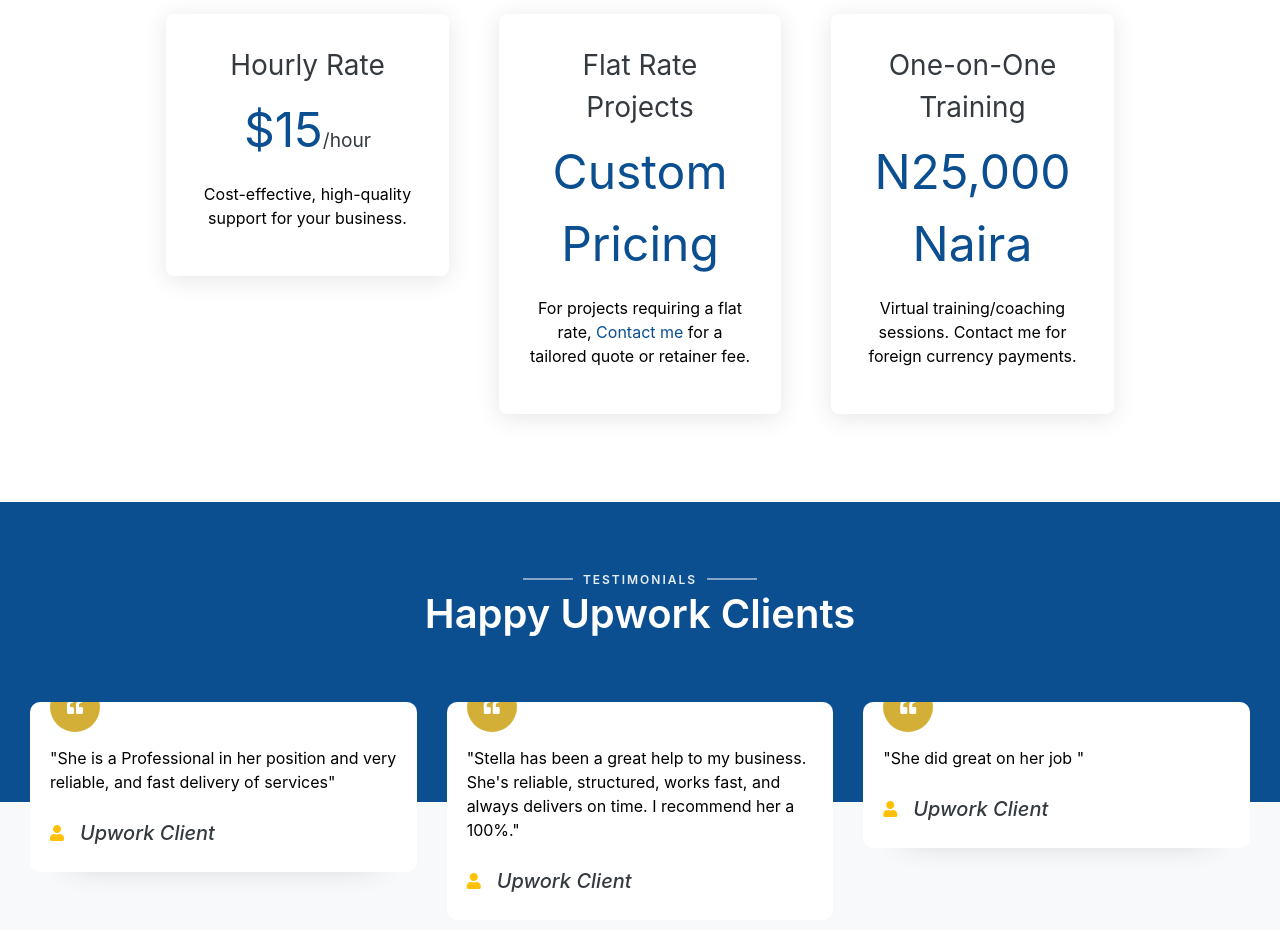
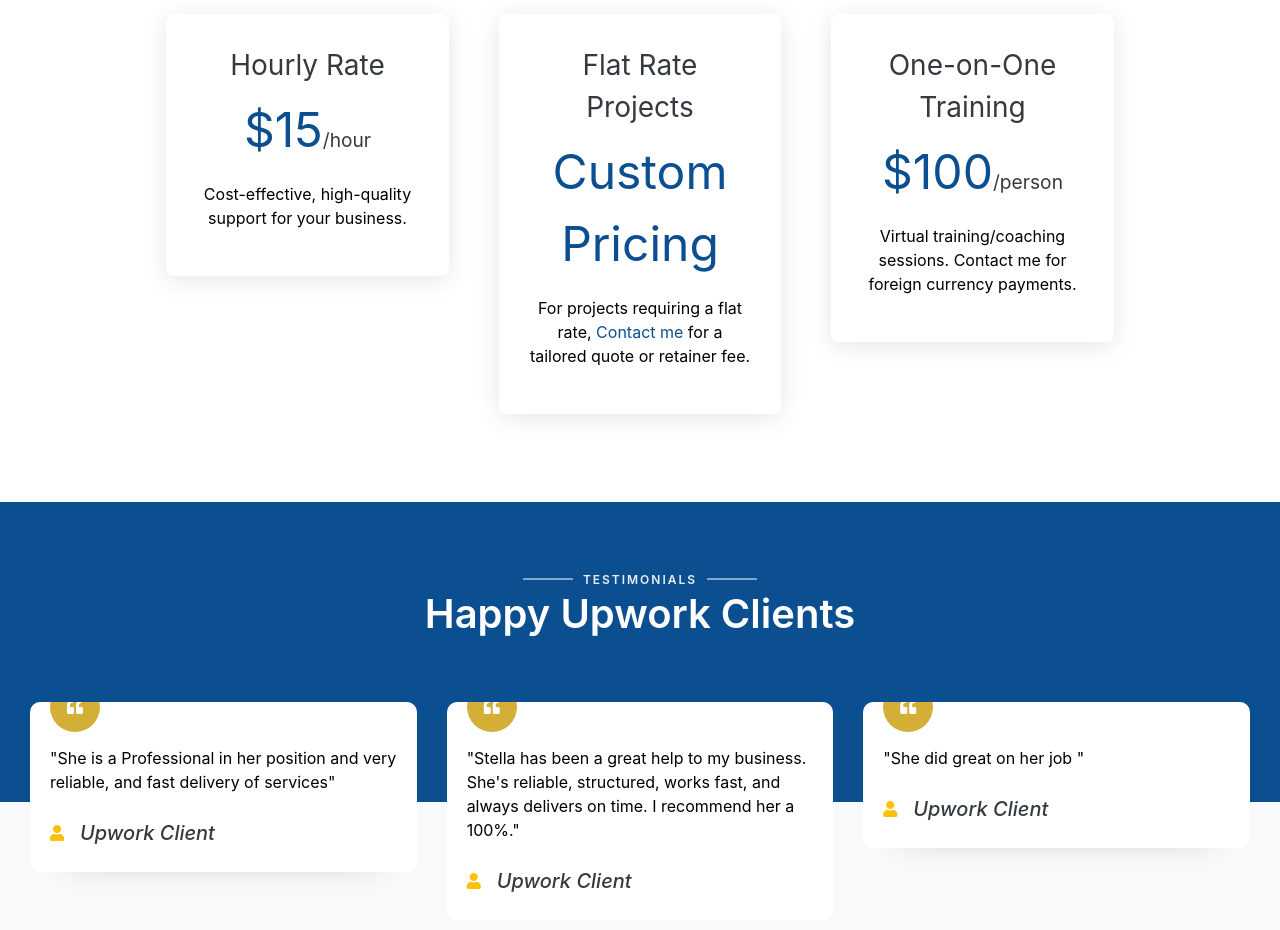
Before and after one commit to freedompraise/StellarVirtualAssistant, a website: page index.html in a window 1280 px wide. Shown: the part 4360-5290 px from the top of the page. Drawn offline with Linux system fonts and the light colour scheme; files whose address does not match are found by name.

Commit message:
Refactor pricing section to display prices in USD

```diff
--- a/index.html
+++ b/index.html
@@ -383,7 +383,9 @@
 				<div class="col-md-4 col-lg-3 mb-4 ftco-animate">
 					<div class="pricing-entry">
 						<h3>One-on-One Training</h3>
-						<p class="price">N25,000 Naira</p>
+						<p class="price">
+							$100<span class="period">/person</span>
+						</p>
 						<p>Virtual training/coaching sessions. Contact me for foreign currency payments.</p>
 					</div>
 				</div>
```
